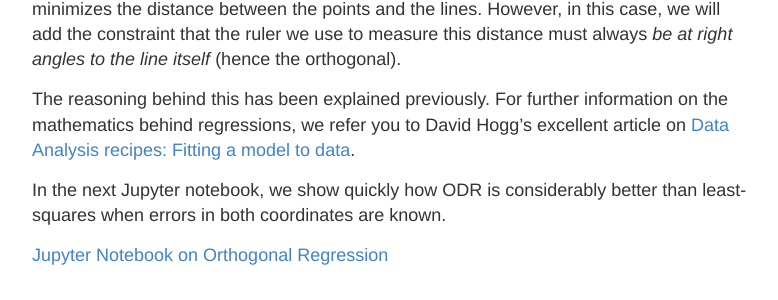
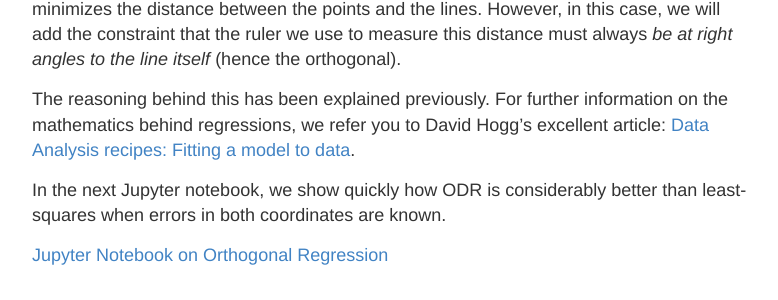
Before and after one commit to WormLabCaltech/mprsq, a Jekyll site: the page built from docs/statistics.md, in a window 1280 px wide and 900 px high, scrolled down 1388 px. Shown: the part 171-471 px from the top of the window, without its empty margins (248-1026 px from the left). Built offline with Jekyll 4.4.1, drawn with Linux system fonts in a browser that asks for light colours.

```diff
--- a/docs/statistics.md
+++ b/docs/statistics.md
@@ -37,7 +37,7 @@ See their paper at BioRxiv:
 
 ## Bayesian robust regressions for interaction prediction
 
-<a href="{{ site.baseurl }}/stats_tutorial/Noise Mitigation Tutorial.html"> Jupyter Notebook on Bayesian Robust Regressions</a>
+<a href="{{ site.baseurl }}/stats_tutorial/noise_mitigation.html"> Jupyter Notebook on Bayesian Robust Regressions</a>
 
 ## Orthogonal distance regression
 Orthogonal distance regression (ODR) is a method to fit the line of best fit when you
@@ -65,7 +65,7 @@ distance must always *be at right angles to the line itself* (hence the orthogon
 
 The reasoning behind this has been explained previously. For further information
 on the mathematics behind regressions, we refer you to David Hogg's excellent
-article on [Data Analysis recipes: Fitting a model to data](https://arxiv.org/abs/1008.4686).
+article: [Data Analysis recipes: Fitting a model to data](https://arxiv.org/abs/1008.4686).
 
 In the next Jupyter notebook, we show quickly how ODR is considerably better than
 least-squares when errors in both coordinates are known.
@@ -77,7 +77,6 @@ least-squares when errors in both coordinates are known.
 ### Parametric Bootstrap
 
 <a href="{{site.baseurl}}/stats_tutorial/parametric_bootstrapping.html" >Jupyter Notebook on Parametric Bootstrapping</a>
-
 
 ### Non-parametric Bootstrap
 <a href="{{site.baseurl}}/stats_tutorial/nonparametric_bootstrapping.html" >Jupyter Notebook on Non-parametric Bootstrapping</a>
```
Also changed, not shown: docs/stats_tutorial/noise_mitigation.html (renamed from docs/stats_tutorial/Noise Mitigation Tutorial.html), docs/stats_tutorial/parametric_boostrapping.html (renamed from docs/stats_tutorial/parametric_bootstrapping.html).
